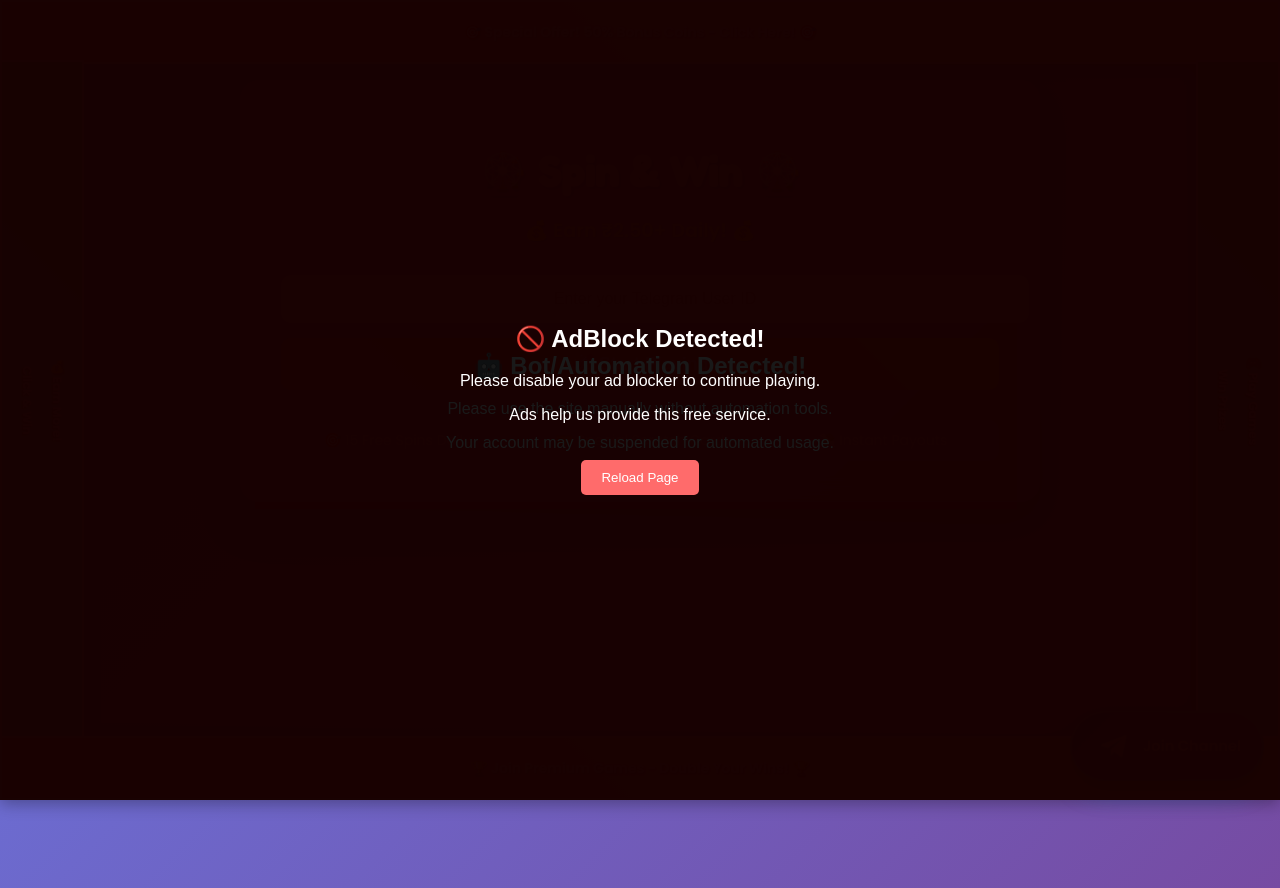
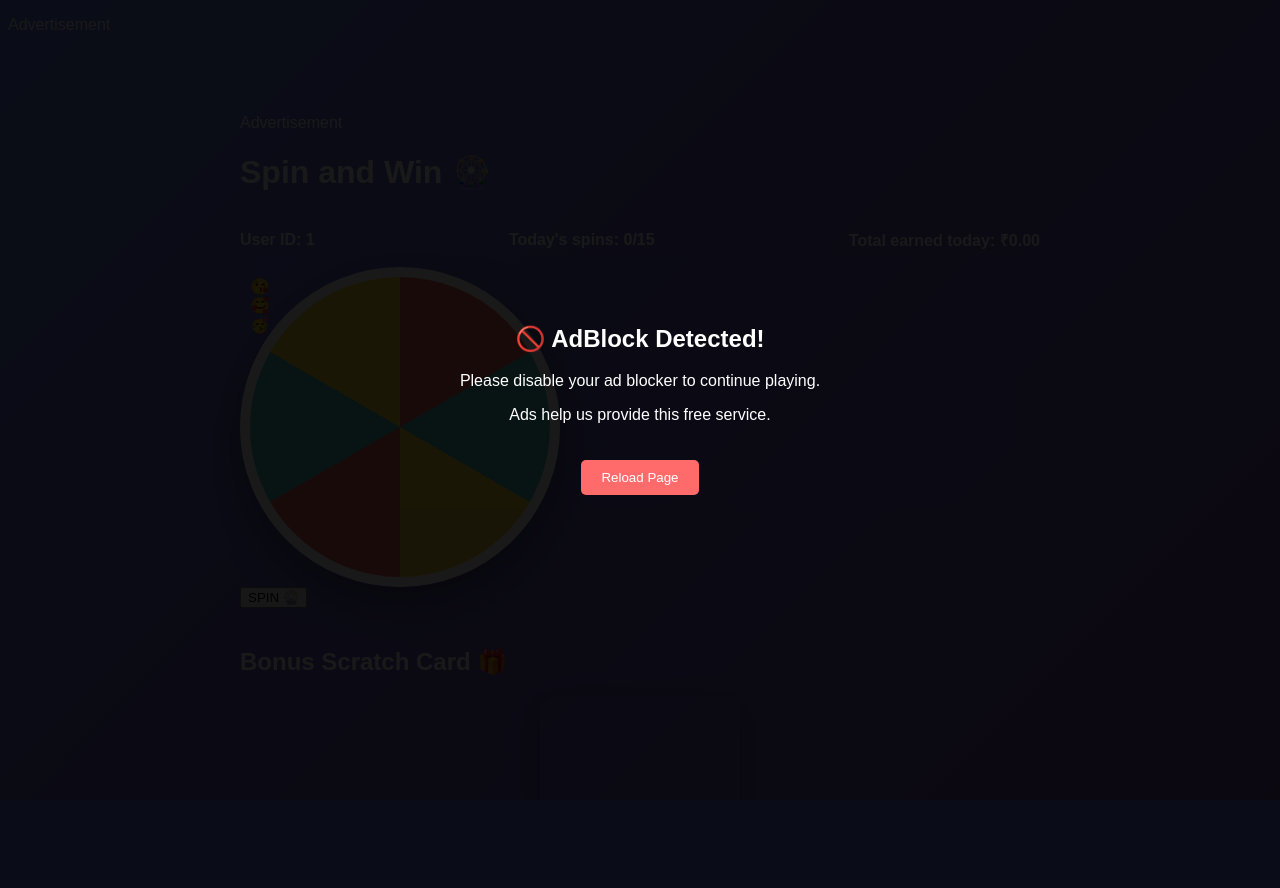
Before and after one commit to bot2810/Spin_win2, a Flask app: page / in a window 1280 px wide. After the commit the page ends 675 px from the top, so only its background shows below. Run offline with Flask 3, Linux system fonts and the light colour scheme; the visitor is signed in with stand-in values (Sample User, id 1).

Commit message:
Update index.html

```diff
--- a/templates/index.html
+++ b/templates/index.html
@@ -1,134 +1,72 @@
-<!DOCTYPE html>  <html lang="en">
+<!DOCTYPE html>
+<html lang="en">
 <head>
     <meta charset="UTF-8">
     <meta name="viewport" content="width=device-width, initial-scale=1.0">
-    <title>🎡 Spin & Win - Daily Rewards!</title>
-    <link rel="stylesheet" href="{{ url_for('static', filename='style.css') }}">
-    <link href="https://fonts.googleapis.com/css2?family=Fredoka+One:wght@400&family=Poppins:wght@300;400;600&display=swap" rel="stylesheet">
+    <title>Spin and Win 🎡</title>
+    <link rel="stylesheet" href="/static/style.css">
+    <link rel="stylesheet" href="https://cdnjs.cloudflare.com/ajax/libs/font-awesome/6.0.0-beta3/css/all.min.css">
 </head>
 <body>
-    <!-- Top Banner Ad -->
-    <div class="ad-banner top-ad" id="topAd">
-        <div class="ad-content">🎯 Special Offer! 50% Bonus Coins - Click Here! 🎯</div>
-    </div>  <!-- Left Sidebar Ad -->
-<div class="ad-sidebar left-ad" id="leftAd">
-    <div class="ad-content">
-        <p>💰 Earn More!</p>
-        <p>Click & Win</p>
+    <div class="ad top-banner" id="top-ad">
+        <!-- Ad content will be loaded here -->
+        <p>Advertisement</p>
     </div>
-</div>
 
-<!-- Right Sidebar Ad -->
-<div class="ad-sidebar right-ad" id="rightAd">
-    <div class="ad-content">
-        <p>🎮 Play Games</p>
-        <p>Win Prizes</p>
-    </div>
-</div>
+    <div class="container">
+        <div class="ad left-sidebar" id="left-ad">
+            <!-- Ad content will be loaded here -->
+            <p>Advertisement</p>
+        </div>
 
-<div class="container">
-    <!-- Login Screen -->
-    <div id="loginScreen" class="screen active">
-        <div class="login-box">
-            <h1>🎡 Spin & Win 🎡</h1>
-            <p class="subtitle">💰 Earn ₹2.50+ Daily! 💰</p>
-            <div class="input-group">
-                <input type="text" id="userIdInput" placeholder="Enter your Telegram User ID" maxlength="15">
-                <button onclick="login()" class="btn-primary">🚀 Start Playing</button>
+        <div class="main-content">
+            <h1>Spin and Win 🎡</h1>
+            <div class="user-info">
+                <p>User ID: <span id="user-id">{{ session.user_id }}</span></p>
+                <p>Today's spins: <span id="spin-count">0</span>/15</p>
+                <p>Total earned today: ₹<span id="total-earned">0.00</span></p>
             </div>
-            <div class="features">
-                <div class="feature">🎯 15 Free Spins Daily</div>
-                <div class="feature">🎫 Special Scratch Card</div>
-                <div class="feature">💸 Instant Payouts</div>
+
+            <div class="wheel-container">
+                <div class="wheel" id="wheel">
+                    <div class="wheel-item" data-value="0.5">😘</div>
+                    <div class="wheel-item" data-value="0.75">🥰</div>
+                    <div class="wheel-item" data-value="1.0">🥳</div>
+                </div>
+                <div class="wheel-center"></div>
+                <button id="spin-btn" class="spin-btn">SPIN 🎡</button>
             </div>
+
+            <div class="result-container" id="result-container">
+                <p id="result-message"></p>
+            </div>
+
+            <div class="scratch-card-container hidden" id="scratch-container">
+                <h2>Bonus Scratch Card 🎁</h2>
+                <div class="scratch-card" id="scratch-card">
+                    <div class="scratch-area" id="scratch-area"></div>
+                    <div class="scratch-prize hidden" id="scratch-prize"></div>
+                </div>
+                <button id="scratch-btn" class="scratch-btn">Scratch Me!</button>
+            </div>
+        </div>
+
+        <div class="ad right-sidebar" id="right-ad">
+            <!-- Ad content will be loaded here -->
+            <p>Advertisement</p>
         </div>
     </div>
 
-    <!-- Game Screen -->
-    <div id="gameScreen" class="screen">
-        <div class="header">
-            <h2>🎡 Daily Spin Challenge</h2>
-            <div class="user-info">
-                <span id="userId"></span>
-                <span id="dailyEarnings">₹0.00</span>
-                <button onclick="logout()" class="btn-logout">🚪 Logout</button>
-            </div>
-        </div>
+    <div class="ad bottom-banner" id="bottom-ad">
+        <!-- Ad content will be loaded here -->
+        <p>Advertisement</p>
+    </div>
 
-        <div class="stats-row">
-            <div class="stat-box">
-                <span class="stat-label">Spins Left</span>
-                <span class="stat-value" id="spinsLeft">15</span>
-            </div>
-            <div class="stat-box">
-                <span class="stat-label">Today's Earnings</span>
-                <span class="stat-value" id="todayEarnings">₹0.00</span>
-            </div>
-            <div class="stat-box">
-                <span class="stat-label">Total Earnings</span>
-                <span class="stat-value" id="totalEarnings">₹0.00</span>
-            </div>
-        </div>
+    <audio id="spin-sound" src="/static/spin-sound.mp3" preload="auto"></audio>
+    <audio id="win-sound" src="/static/win-sound.mp3" preload="auto"></audio>
+    <audio id="scratch-sound" src="/static/scratch-sound.mp3" preload="auto"></audio>
 
-        <!-- Spin Wheel -->
-        <div class="spin-container">
-            <div class="wheel-container" id="wheelContainer">
-                <div class="wheel" id="wheel">
-                    <div class="slice slice1">😘</div>
-                    <div class="slice slice2">🥰</div>
-                    <div class="slice slice3">🥳</div>
-                    <div class="slice slice4">😘</div>
-                    <div class="slice slice5">🥰</div>
-                    <div class="slice slice6">🥳</div>
-                </div>
-                <div class="wheel-pointer">📍</div>
-                <div class="wheel-glow"></div>
-            </div>
-            <button id="spinBtn" onclick="startAdAndSpin()" class="btn-spin" disabled>🎯 SPIN & WIN!</button>
-            <div class="spin-instruction">One click = Ad + Spin!</div>
-        </div>
-
-        <!-- Result Display -->
-        <div id="resultDisplay" class="result-display">
-            <h3 id="resultTitle"></h3>
-            <div id="resultAmount"></div>
-            <div id="resultEmoji"></div>
-        </div>
-
-        <!-- Scratch Card -->
-        <div id="scratchContainer" class="scratch-container" style="display: none;">
-            <h3>🎫 Special Scratch Card!</h3>
-            <div class="scratch-card" id="scratchCard" onclick="scratchCard()">
-                <div class="scratch-overlay">
-                    <span>Scratch Here!</span>
-                </div>
-                <div class="scratch-content">
-                    <div id="scratchAmount">₹0.00</div>
-                </div>
-            </div>
-        </div>
-    </div>
-</div>
-
-<!-- Bottom Banner Ad -->
-<div class="ad-banner bottom-ad" id="bottomAd">
-    <div class="ad-content">🏆 Join Premium Games - Double Your Wins! 🏆</div>
-</div>
-
-<!-- Floating Telegram Button -->
-<div class="telegram-float" id="telegramFloat">
-    <a href="https://t.me/YourChannelOrBot" target="_blank" class="telegram-link">
-        <div class="telegram-icon">
-            <svg width="32" height="32" viewBox="0 0 24 24" fill="white">
-                <path d="M9.78 18.65l.28-4.23 7.68-6.92c.34-.31-.07-.46-.52-.19L7.74 13.3 3.64 12c-.88-.25-.89-.86.2-1.3l15.97-6.16c.73-.33 1.43.18 1.15 1.3l-2.72 12.81c-.19.91-.74 1.13-1.5.71L12.6 16.3l-1.99 1.93c-.23.23-.42.42-.83.42z"/>
-            </svg>
-        </div>
-        <span class="telegram-text">Join Channel</span>
-    </a>
-</div>
-
-<script src="{{ url_for('static', filename='ads.js') }}"></script>
-<script src="{{ url_for('static', filename='spin.js') }}"></script>
-
+    <script src="/static/ads.js"></script>
+    <script src="/static/spin.js"></script>
 </body>
 </html>
```
